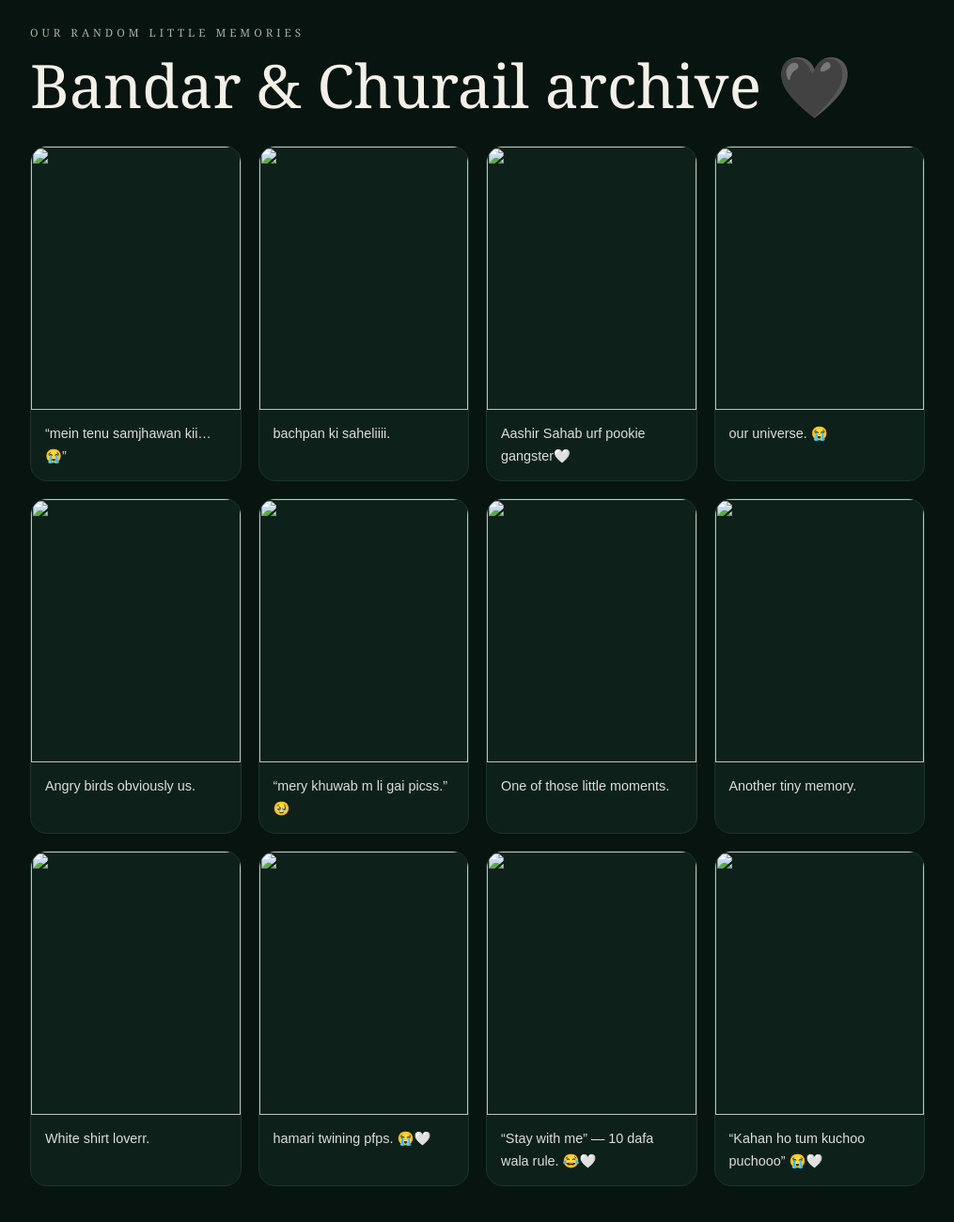
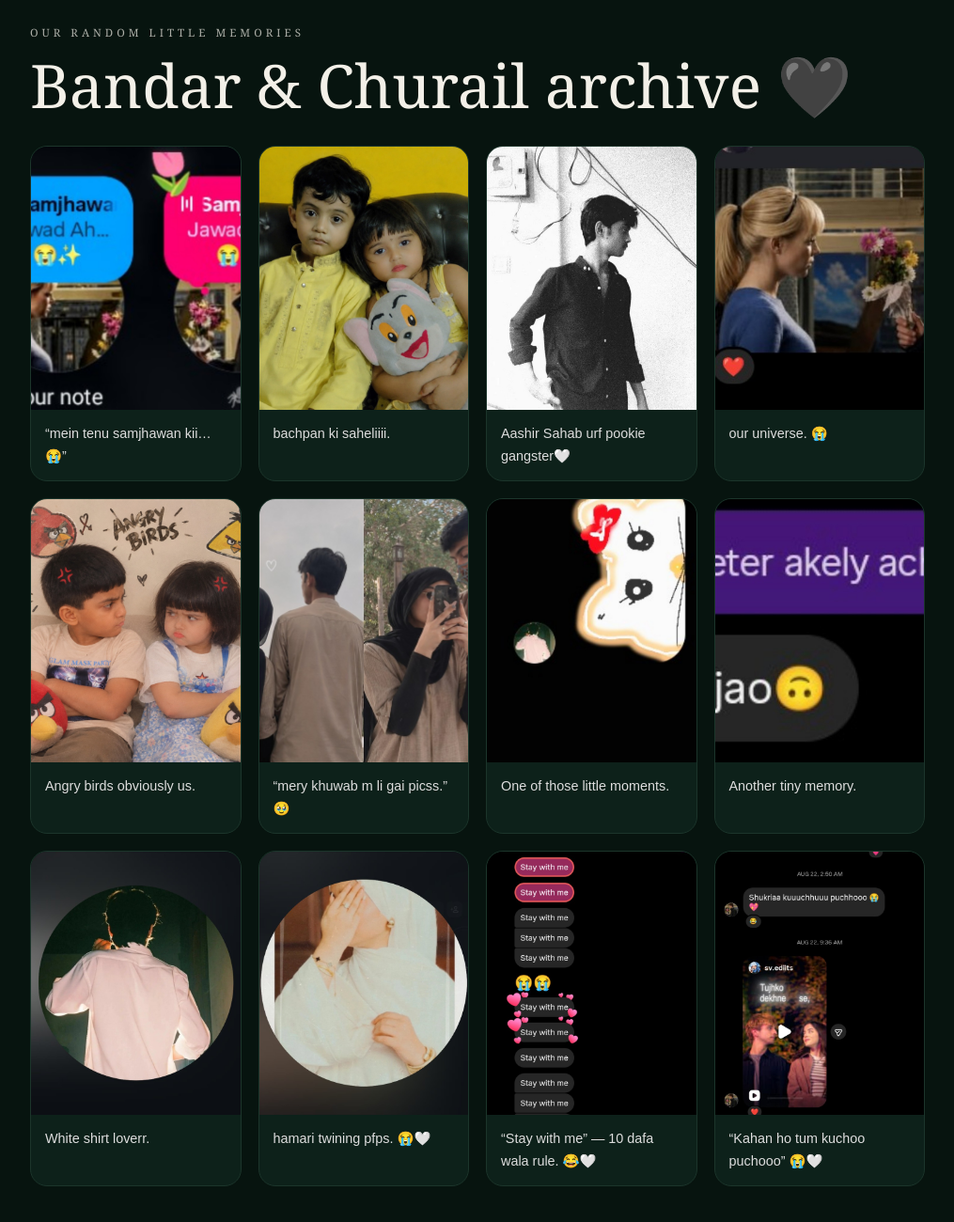
Before and after one commit to ayeshahazeez/AashirBirthday, a plain HTML site: page index.html in a window 1280 px wide. Shown: the part 1505-2805 px from the top of the page at 94% size, without its empty margins (132-1147 px from the left). Drawn offline with Linux system fonts and the light colour scheme.

Commit message:
Update index.html

```diff
--- a/index.html
+++ b/index.html
@@ -34,18 +34,18 @@
       <p class="label">OUR RANDOM LITTLE MEMORIES</p>
       <h2>Bandar & Churail archive 🖤</h2>
       <div class="grid">
-        <figure><img src="images/memory1.jpg"><figcaption>“mein tenu samjhawan kii…😭” </figcaption></figure>
-        <figure><img src="images/memory2.png"><figcaption>bachpan ki saheliiii.</figcaption></figure>
-        <figure><img src="images/memory3.jpg"><figcaption>Aashir Sahab urf pookie gangster🤍</figcaption></figure>
-        <figure><img src="images/memory4.png"><figcaption>our universe. 😭</figcaption></figure>
-        <figure><img src="images/memory5.png"><figcaption>Angry birds obviously us.</figcaption></figure>
-        <figure><img src="images/memory6.jpg"><figcaption>“mery khuwab m li gai picss.” 🥹</figcaption></figure>
-        <figure><img src="images/memory7.jpg"><figcaption>One of those little moments.</figcaption></figure>
-        <figure><img src="images/memory8.png"><figcaption>Another tiny memory.</figcaption></figure>
-        <figure><img src="images/memory9.png"><figcaption>White shirt loverr.</figcaption></figure>
-        <figure><img src="images/memory10.png"><figcaption>hamari twining pfps. 😭🤍</figcaption></figure>
-        <figure><img src="images/memory11.png"><figcaption>“Stay with me” — 10 dafa wala rule. 😂🤍</figcaption></figure>
-        <figure><img src="images/memory12.png"><figcaption>“Kahan ho tum kuchoo puchooo” 😭🤍</figcaption></figure>
+        <figure><img src="memory1.jpg"><figcaption>“mein tenu samjhawan kii…😭” </figcaption></figure>
+        <figure><img src="memory2.png"><figcaption>bachpan ki saheliiii.</figcaption></figure>
+        <figure><img src="memory3.jpg"><figcaption>Aashir Sahab urf pookie gangster🤍</figcaption></figure>
+        <figure><img src="memory4.png"><figcaption>our universe. 😭</figcaption></figure>
+        <figure><img src="memory5.png"><figcaption>Angry birds obviously us.</figcaption></figure>
+        <figure><img src="memory6.jpg"><figcaption>“mery khuwab m li gai picss.” 🥹</figcaption></figure>
+        <figure><img src="memory7.jpg"><figcaption>One of those little moments.</figcaption></figure>
+        <figure><img src="memory8.png"><figcaption>Another tiny memory.</figcaption></figure>
+        <figure><img src="memory9.png"><figcaption>White shirt loverr.</figcaption></figure>
+        <figure><img src="memory10.png"><figcaption>hamari twining pfps. 😭🤍</figcaption></figure>
+        <figure><img src="memory11.png"><figcaption>“Stay with me” — 10 dafa wala rule. 😂🤍</figcaption></figure>
+        <figure><img src="memory12.png"><figcaption>“Kahan ho tum kuchoo puchooo” 😭🤍</figcaption></figure>
       </div>
     </section>
 
@@ -102,7 +102,7 @@
       </div>
       <div id="finalMessage" class="final-message hidden">
         <h2>Bas itna hi kehna tha...</h2>
-        <p> in future Khush raho. Apne khwab poore karo. Aur haan — kabhi kabhi is pagal Stacy ko bhi yaad kar lena. 😂🤍</p>
+        <p> mjhsy kbhi koi bat nh chupana or bs in future Khush raho. Apne khwab poore karo. Aur haan — kabhi kabhi is pagal Stacy ko bhi yaad kar lena. 😂🤍</p>
         <div class="heart">♡</div>
       </div>
     </section>
```
